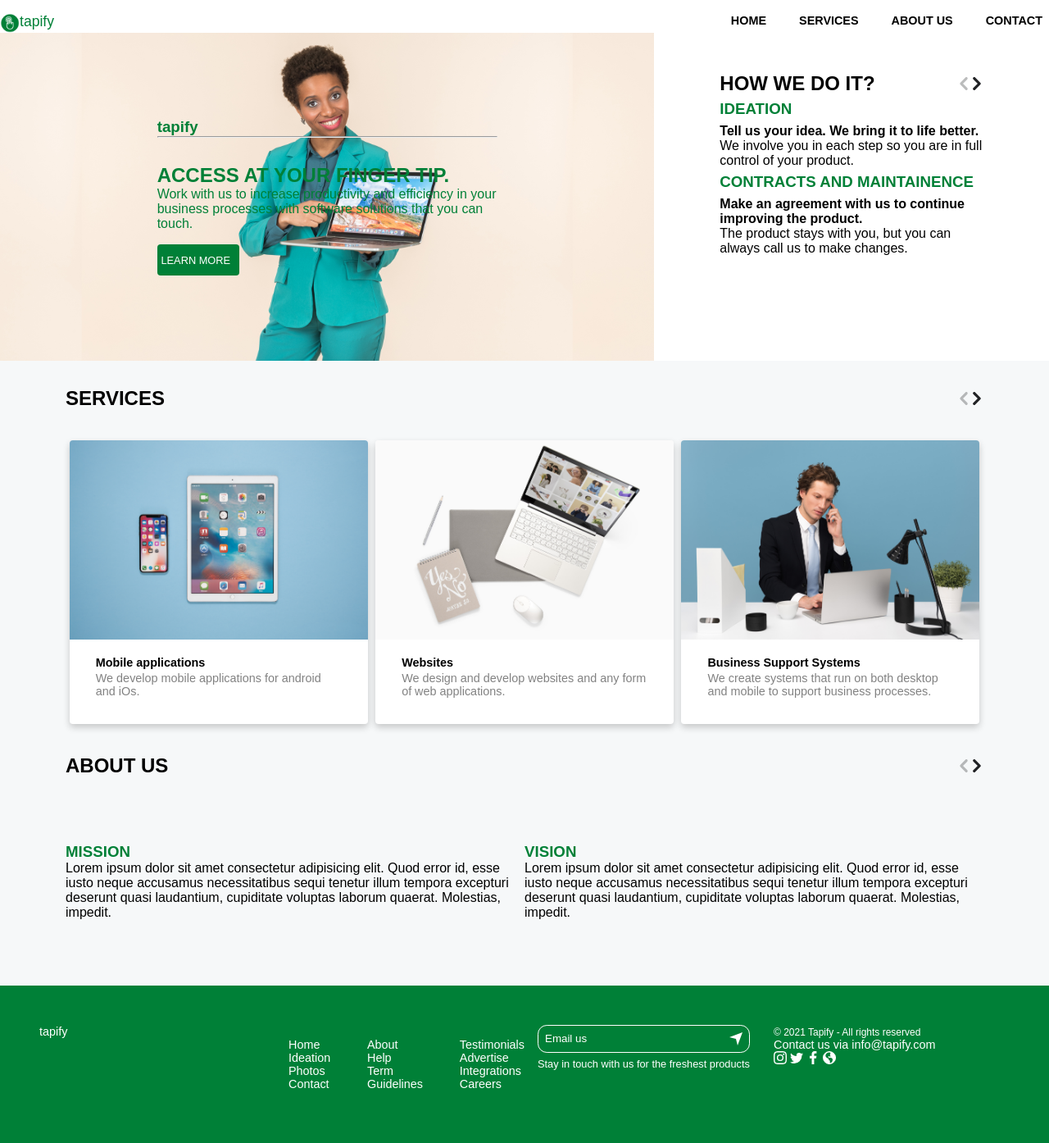
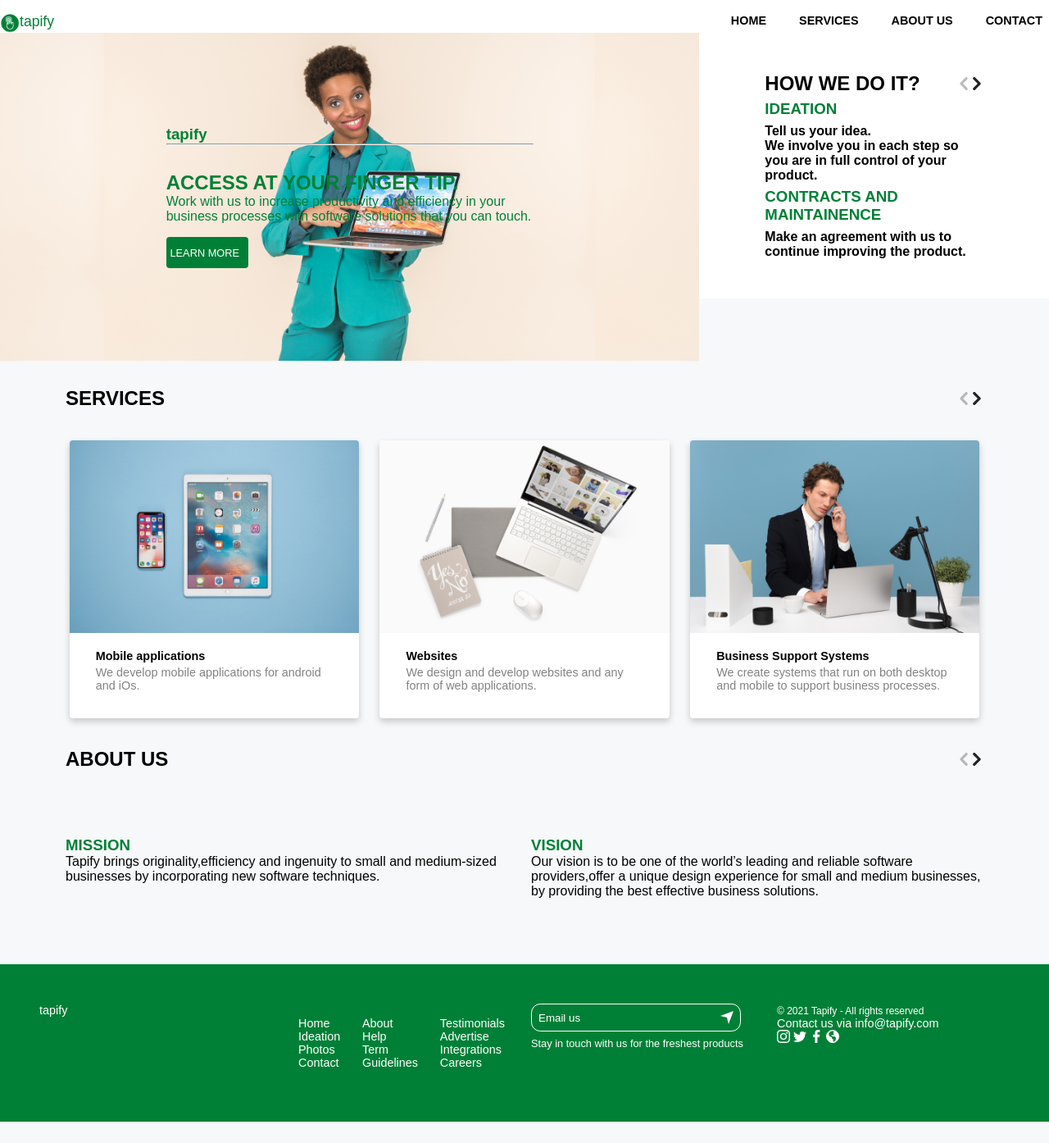
Before and after one commit to Agaba-Ed/tapify-deployable, a plain HTML site: page index.html in a window 1280 px wide. Shown: the whole page at 82% size. After the commit the page ends 1368 px from the top, so only its background shows below. Drawn offline with Linux system fonts and the light colour scheme.

Commit message:
More updates

```diff
--- a/index.html
+++ b/index.html
@@ -72,11 +72,10 @@
 
         <div class="info">
             <h3>IDEATION</h3>
-            <p><b>Tell us your idea. We bring it to life better.</b></p>
-            <p>We involve you in each step so you are in full control of your product.</p>
+            <p><b>Tell us your idea.</b></p>
+            <p><b>We involve you in each step so you are in full control of your product.</b></p>
             <h3>CONTRACTS AND MAINTAINENCE</h3>
             <p><b>Make an agreement with us to continue improving the product.</b></p>
-            <p>The product stays with you, but you can always call us to make changes.</p>
 
 
         </div>
@@ -89,7 +88,7 @@
         <h2>
             SERVICES
         </h2>
-        <img src="images/arrow back.svg" alt="">
+        <img onclick="previous()" id="back-button" src="images/arrow back.svg" alt="">
         <img onclick="next()" src="images/arrow.svg" alt="">
     </div>
         <section id="services">
@@ -109,7 +108,7 @@
                 <div class="cardText">
                     We design and develop websites and any form of web applications.</div>
             </div>
-            <div id="defaultNoDisplay" class="card">
+            <div  class="card">
                 <div class="cardImage">
                     <img src="images/business-ss.jpg" alt="" width="100%">
                 </div>
@@ -130,22 +129,21 @@
         <section id="about">
 
 
-                <div class="col-6">
+                <div>
                     <h3>
                         MISSION
                     </h3>
                     <p>
-                        Lorem ipsum dolor sit amet consectetur adipisicing elit. Quod error id, esse iusto neque accusamus necessitatibus sequi tenetur illum tempora excepturi deserunt quasi laudantium, cupiditate voluptas laborum quaerat. Molestias, impedit.
+                        Tapify brings originality,efficiency and ingenuity to small and medium-sized businesses by incorporating new software techniques.
                     </p>
                 </div>
 
-                <div class="col-6">
+                <div>
                     <h3>
                         VISION
                     </h3>
                     <p>
-                        Lorem ipsum dolor sit amet consectetur adipisicing elit. Quod error id, esse iusto neque accusamus necessitatibus sequi tenetur illum tempora excepturi deserunt quasi laudantium, cupiditate voluptas laborum quaerat. Molestias, impedit.
-                    </p>
+                        Our vision is to be one of the world’s leading and reliable software providers,offer a unique design experience for small and medium businesses, by providing the best effective business solutions.       </p>
                 </div>
 
         </section>
@@ -153,11 +151,11 @@
     </main>
 
     <footer >
-        <div style="flex: 50%;">
+        <div>
             <p>tapify</p>
         </div>
 
-        <div id="footer-links" style="flex:50%;">
+        <div id="footer-links">
             <ul>
                 <li>
                     <a href="">Home</a>
@@ -184,7 +182,7 @@
             </ul>
         </div>
 
-        <div style="flex: 50%;">
+        <div>
         <div id="email-us">
             <input type="text" placeholder="Email us"  >
             <img src="images/send.svg" alt="">
@@ -193,7 +191,7 @@
         <p style="font-size: 0.8rem;">Stay in touch with us for the freshest products</p>
         </div>
 
-        <div style="flex: 50%;">
+        <div>
 
             <p><small>&copy; 2021 Tapify - All rights reserved</small></p>
             <p>Contact us via <a href="mailto:info@tapify.com">info@tapify.com</a></p>
@@ -216,10 +214,26 @@
 
         function closenav() {
 
-            if(window.innerWidth<=480){
+            if(window.innerWidth<=600){
 
             document.getElementById('menu').style.width="0px";
             }
+        }
+
+        function next() {
+            if(window.innerWidth>600&& window.innerWidth<960){
+            document.getElementById('services').lastElementChild.style.display="block";
+            document.getElementById('services').firstElementChild.style.display="none";
+            }
+
+        }
+        function previous() {
+
+            if(window.innerWidth>600&& window.innerWidth<960){
+            document.getElementById('services').lastElementChild.style.display="none";
+            document.getElementById('services').firstElementChild.style.display="block";
+            }
+
         }
 
     </script>
--- a/style.css
+++ b/style.css
@@ -27,11 +27,11 @@ header p {
     flex-grow: 5;
 }
 
-.toggle-button{
+.toggle-button {
     display: none;
 }
 
-#logo{
+#logo {
     display: block;
 }
 
@@ -39,7 +39,7 @@ header p {
     display: flex;
 }
 
-#menu li{
+#menu li {
     list-style-type: none;
 }
 
@@ -54,13 +54,14 @@ header p {
 
 }
 
-#menu a:hover{
+#menu a:hover {
     color: #008037;
 }
 
-#menu a:active{
+#menu a:active {
     color: #008037;
 }
+
 /*Card*/
 .card {
     box-shadow: 0 4px 8px 0 rgba(0, 0, 0, 0.2);
@@ -82,16 +83,16 @@ header p {
 
 .cardTitle {
     font-weight: 700;
-    margin: 1rem 0rem 0.2rem 0rem ;
+    margin: 1rem 0rem 0.2rem 0rem;
 }
 
-.cardImage img{
+.cardImage img {
     border-radius: 4px 4px 0px 0px;
 }
 
 /*Main*/
 #welcome-section {
-    display: flex;
+    display: grid;
 }
 
 #intro {
@@ -169,15 +170,21 @@ header p {
 #about {
 
     margin: 5rem 5rem;
-    display: flex;
+    display: grid;
+    grid-template-columns: repeat(2,1fr);
+    grid-column-gap: 1rem;
 
 }
 
 #services {
 
     margin: 0 5rem;
-    display: flex;
+    display: grid;
+    grid-template-columns: repeat(3,1fr);
+    grid-column-gap: 1rem;
 }
+
+
 
 article {
     height: 400px;
@@ -191,9 +198,12 @@ footer {
     background-color: #008037;
     color: white;
     font-size: 0.9rem;
-    display: flex;
+    display: grid;
     padding: 3rem;
+    grid-template-columns: repeat(4,1fr);
+    grid-column-gap: 1rem;
 }
+
 
 
 #footer-links {
@@ -201,6 +211,8 @@ footer {
     justify-content: space-between;
     margin: 1rem;
 }
+
+
 
 #footer-links li {
     list-style-type: none;
@@ -214,6 +226,7 @@ footer a {
     text-decoration: none;
 
 }
+
 
 #email-us input {
     background-color: #008037;
@@ -236,10 +249,11 @@ footer a {
 }
 
 /*For mobile devices */
-@media screen and (max-width:480px) {
-    body{
+ @media only screen and (max-width: 600px) {
+    body {
         font-size: medium;
     }
+
     #intro {
         color: #008037;
         background-image: url(images/brand-photo.jpg);
@@ -248,7 +262,7 @@ footer a {
         background-size: cover;
     }
 
-    #logo{
+    #logo {
         display: none;
     }
 
@@ -268,21 +282,16 @@ footer a {
         flex-direction: column;
     }
 
-    #more-info{
+    #more-info {
         padding: 2rem 0.5rem;
     }
 
     #services,
     #about {
         margin: 0 0.2rem 0 0.2rem;
-        display: flex;
-        flex-direction: column;
+        grid: grid;
+        grid-template-columns: 1fr;
 
-    }
-
-    #welcome-section {
-        display: flex;
-        flex-direction: column;
     }
 
     #sections-header {
@@ -309,7 +318,7 @@ footer a {
         padding-top: 60px;
     }
 
-    #menu-list{
+    #menu-list {
         flex-direction: column;
     }
 
@@ -325,11 +334,11 @@ footer a {
         font-weight: 700;
     }
 
-    #menu a:hover{
+    #menu a:hover {
         color: #008037;
     }
 
-    #menu a:active{
+    #menu a:active {
         color: #008037;
     }
 
@@ -339,21 +348,66 @@ footer a {
     }
 
     footer {
-        display: flex;
-        flex-direction: column;
+        grid-template-columns: 1fr;
+        grid-column-gap: 1rem;
     }
 
-}
+ }
+
+ /* For tablets */
+ @media only screen and (min-width: 600px) {
+    #welcome-section {
+        display: grid;
+        grid-template-columns:1fr;
+    }
+
+    footer{
+    grid-template-columns: repeat(2,1fr);
+    grid-column-gap: 1rem;
+    }
 
 
-/*For tablets */
-@media screen and (max-width:768px) {
-    #welcome-section {
-        display: flex;
-        flex-direction: column;
+    article {
+        height: fit-content;
     }
 
-    article{
-        height: fit-content;
+    #services{
+
+    display: grid;
+    grid-template-columns: repeat(2,1fr);
+    grid-column-gap: 1rem;
+
     }
-}
+
+    #services>div:last-child{
+        display: none;
+    }
+ }
+ /* For laptops */
+ @media only screen and (min-width: 980px) {
+
+    footer {
+        grid-template-columns: repeat(4,1fr);
+        grid-column-gap: 1rem;
+    }
+
+    #welcome-section{
+        grid-template-columns: 2fr 1fr;
+    }
+
+    #services{
+
+        display: grid;
+        grid-template-columns: repeat(3,1fr);
+        grid-column-gap: 1rem;
+
+        }
+
+
+
+    #services>div:last-child{
+        display: block;
+    }
+
+
+ }
```
